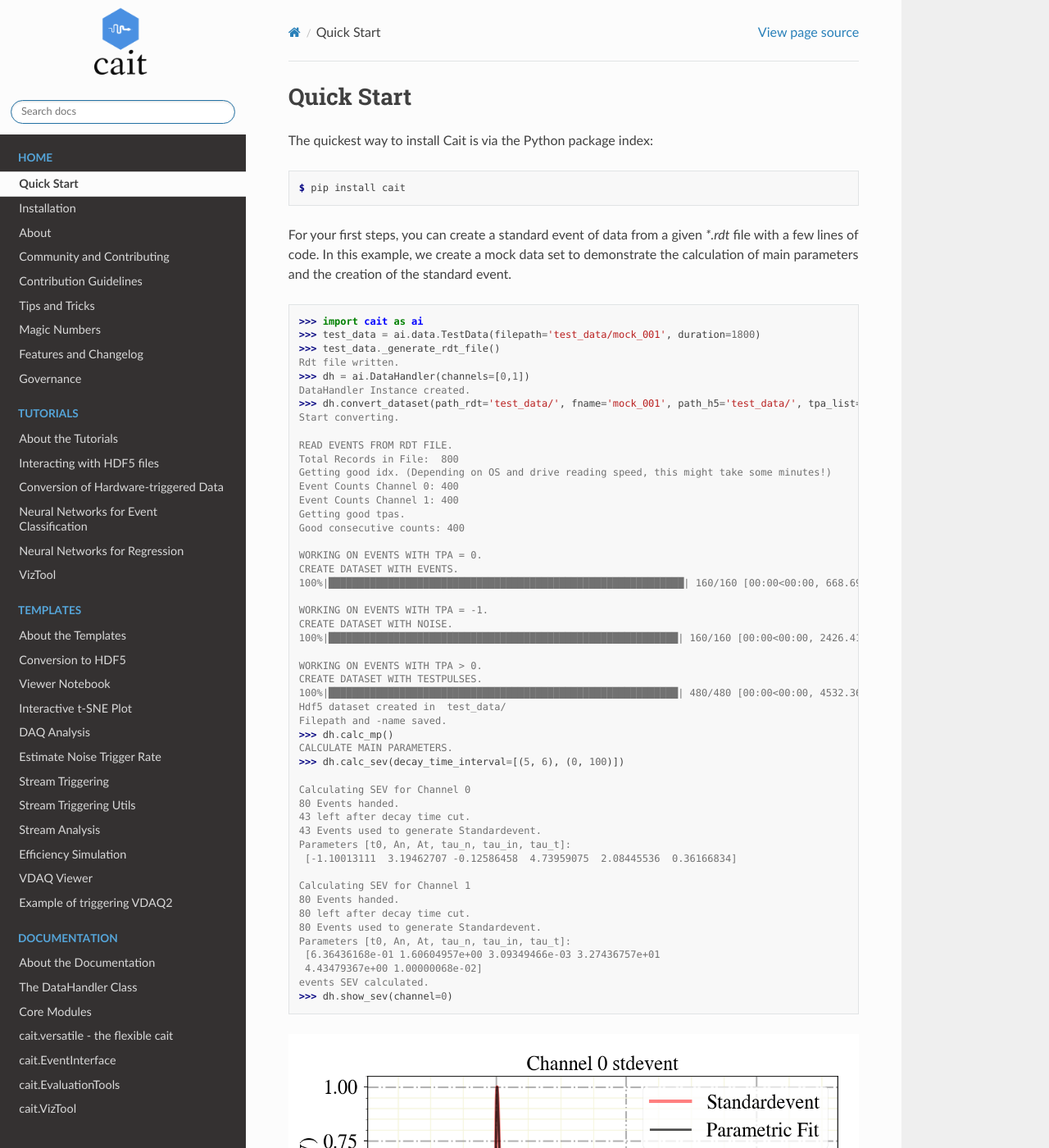
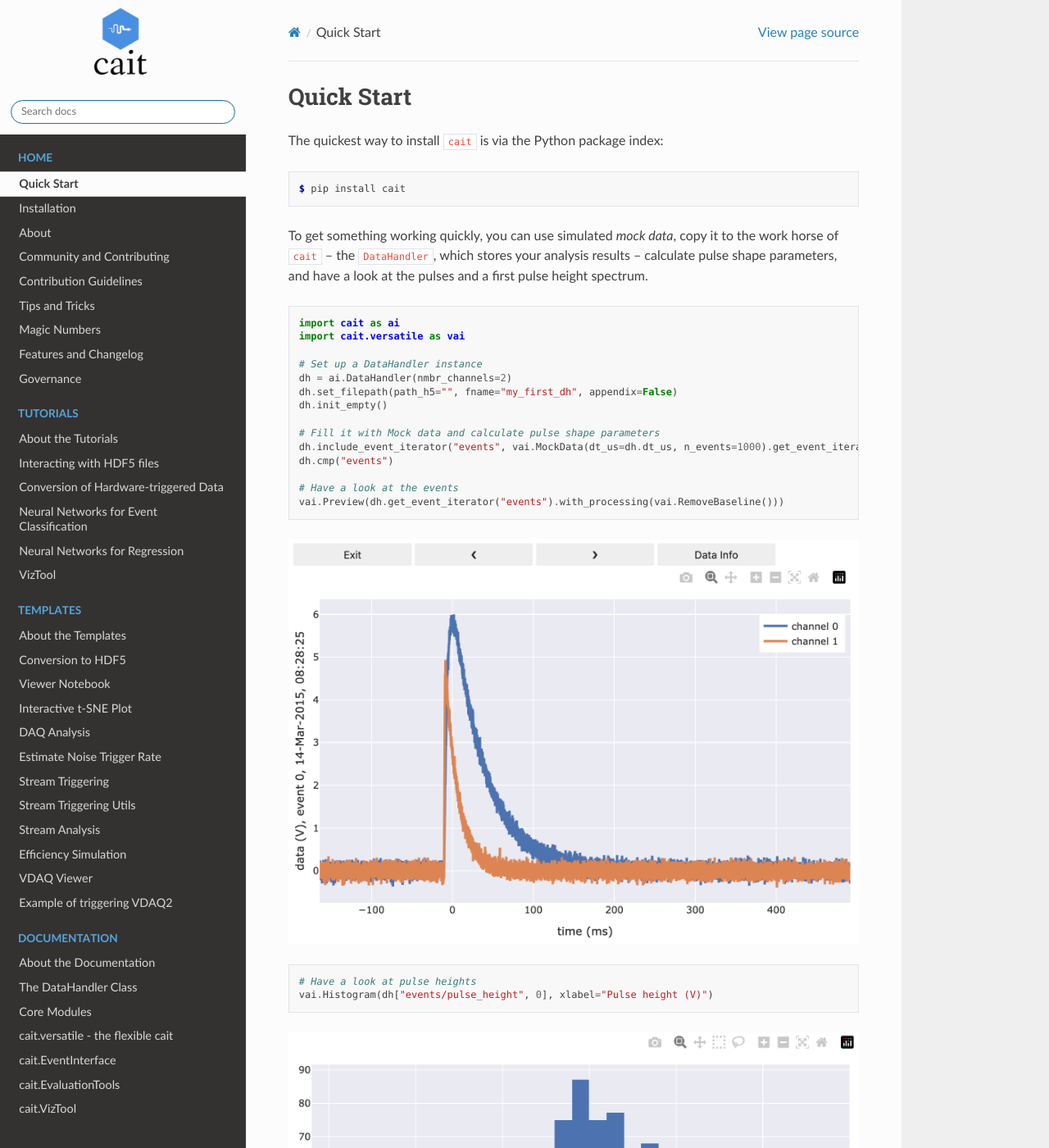
Before and after one commit to fewagner/cait, a Sphinx documentation site: the page built from docs/source/starting.rst, in a window 1280 px wide and 1400 px high. Shown: the whole window at 82% size. Built offline with Sphinx 7.4.7 and the Read the Docs theme 3.1.0, drawn with Linux system fonts in a browser that asks for light colours; pages that are not in the unit, such as notebooks, are missing from menus; some of the changed text lies outside the part shown.

Commit message:
docs: update quick start page and add warning to 'magic numbers' page that it refers to the 'old' MP

```diff
--- a/docs/source/starting.rst
+++ b/docs/source/starting.rst
@@ -2,73 +2,38 @@
 Quick Start
 ***********
 
-The quickest way to install Cait is via the Python package index:
+The quickest way to install ``cait`` is via the Python package index:
 
 .. code:: console
 
     $ pip install cait
 
-For your first steps, you can create a standard event of data from a given `*.rdt` file with a few lines
-of code. In this example, we create a mock data set to demonstrate the calculation of main parameters and the
-creation of the standard event.
+To get something working quickly, you can use simulated *mock data*, copy it to the work horse of ``cait`` -- the ``DataHandler``, which stores your analysis results -- calculate pulse shape parameters, and have a look at the pulses and a first pulse height spectrum.
 
 .. code:: python
 
-    >>> import cait as ai
-    >>> test_data = ai.data.TestData(filepath='test_data/mock_001', duration=1800)
-    >>> test_data._generate_rdt_file()
-    Rdt file written.
-    >>> dh = ai.DataHandler(channels=[0,1])
-    DataHandler Instance created.
-    >>> dh.convert_dataset(path_rdt='test_data/', fname='mock_001', path_h5='test_data/', tpa_list=[1., 0., -1.])
-    Start converting.
+    import cait as ai
+    import cait.versatile as vai
 
-    READ EVENTS FROM RDT FILE.
-    Total Records in File:  800
-    Getting good idx. (Depending on OS and drive reading speed, this might take some minutes!)
-    Event Counts Channel 0: 400
-    Event Counts Channel 1: 400
-    Getting good tpas.
-    Good consecutive counts: 400
+    # Set up a DataHandler instance
+    dh = ai.DataHandler(nmbr_channels=2)
+    dh.set_filepath(path_h5="", fname="my_first_dh", appendix=False)
+    dh.init_empty()
 
-    WORKING ON EVENTS WITH TPA = 0.
-    CREATE DATASET WITH EVENTS.
-    100%|████████████████████████████████████████████████████████████| 160/160 [00:00<00:00, 668.69it/s]
+    # Fill it with Mock data and calculate pulse shape parameters
+    dh.include_event_iterator("events", vai.MockData(dt_us=dh.dt_us, n_events=1000).get_event_iterator())
+    dh.cmp("events")
 
-    WORKING ON EVENTS WITH TPA = -1.
-    CREATE DATASET WITH NOISE.
-    100%|███████████████████████████████████████████████████████████| 160/160 [00:00<00:00, 2426.41it/s]
+    # Have a look at the events
+    vai.Preview(dh.get_event_iterator("events").with_processing(vai.RemoveBaseline()))
 
-    WORKING ON EVENTS WITH TPA > 0.
-    CREATE DATASET WITH TESTPULSES.
-    100%|███████████████████████████████████████████████████████████| 480/480 [00:00<00:00, 4532.36it/s]
-    Hdf5 dataset created in  test_data/
-    Filepath and -name saved.
-    >>> dh.calc_mp()
-    CALCULATE MAIN PARAMETERS.
-    >>> dh.calc_sev(decay_time_interval=[(5, 6), (0, 100)])
+.. image:: documentation/pics/getting_started_preview.png
 
-    Calculating SEV for Channel 0
-    80 Events handed.
-    43 left after decay time cut.
-    43 Events used to generate Standardevent.
-    Parameters [t0, An, At, tau_n, tau_in, tau_t]:
-     [-1.10013111  3.19462707 -0.12586458  4.73959075  2.08445536  0.36166834]
+.. code:: python
 
-    Calculating SEV for Channel 1
-    80 Events handed.
-    80 left after decay time cut.
-    80 Events used to generate Standardevent.
-    Parameters [t0, An, At, tau_n, tau_in, tau_t]:
-     [6.36436168e-01 1.60604957e+00 3.09349466e-03 3.27436757e+01
-     4.43479367e+00 1.00000068e-02]
-    events SEV calculated.
-    >>> dh.show_sev(channel=0)
+    # Have a look at pulse heights
+    vai.Histogram(dh["events/pulse_height", 0], xlabel="Pulse height (V)")
 
-.. image:: documentation/pics/test_sev.png
+.. image:: documentation/pics/getting_started_spectrum.png
 
-Once you accomplished this first step into the world of raw data analysis,  start going through the tutorial notebooks,
-that demonstrate most of the functionality of Cait.
-
-For producing efficient and fast physics results, check out or hardware- and stream data analysis templates, and the
-trigger script! These include the essential steps of the analysis, easily adaptable to any detector.
+Once you accomplished this first step into the world of raw data analysis, start going through the tutorial notebooks, that demonstrate most of the functionality of ``cait``.
```
Also changed, not shown: docs/source/magic.rst (+5 -4 lines), docs/source/documentation/pics/getting_started_preview.png (added), docs/source/documentation/pics/getting_started_spectrum.png (added).
